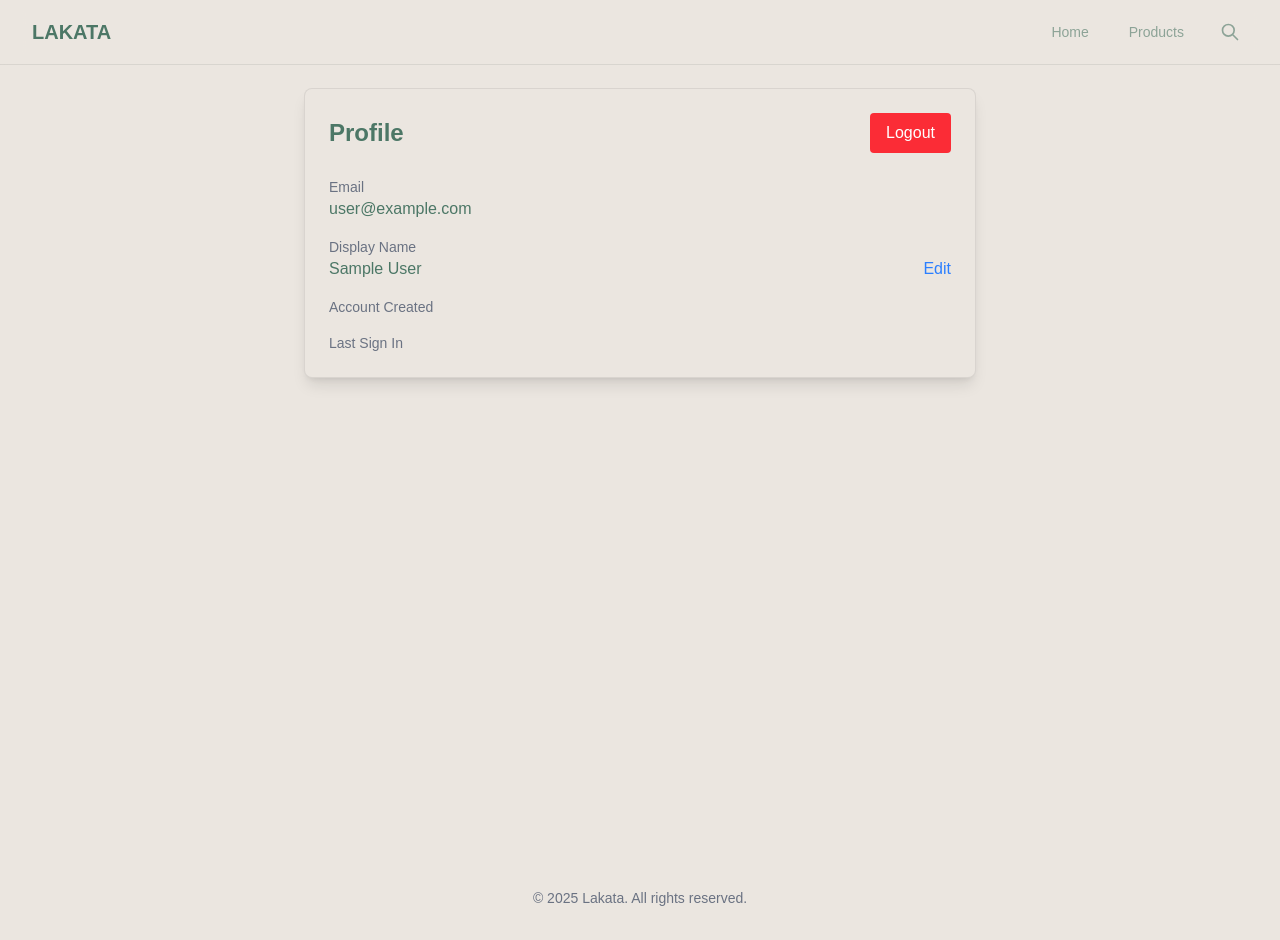
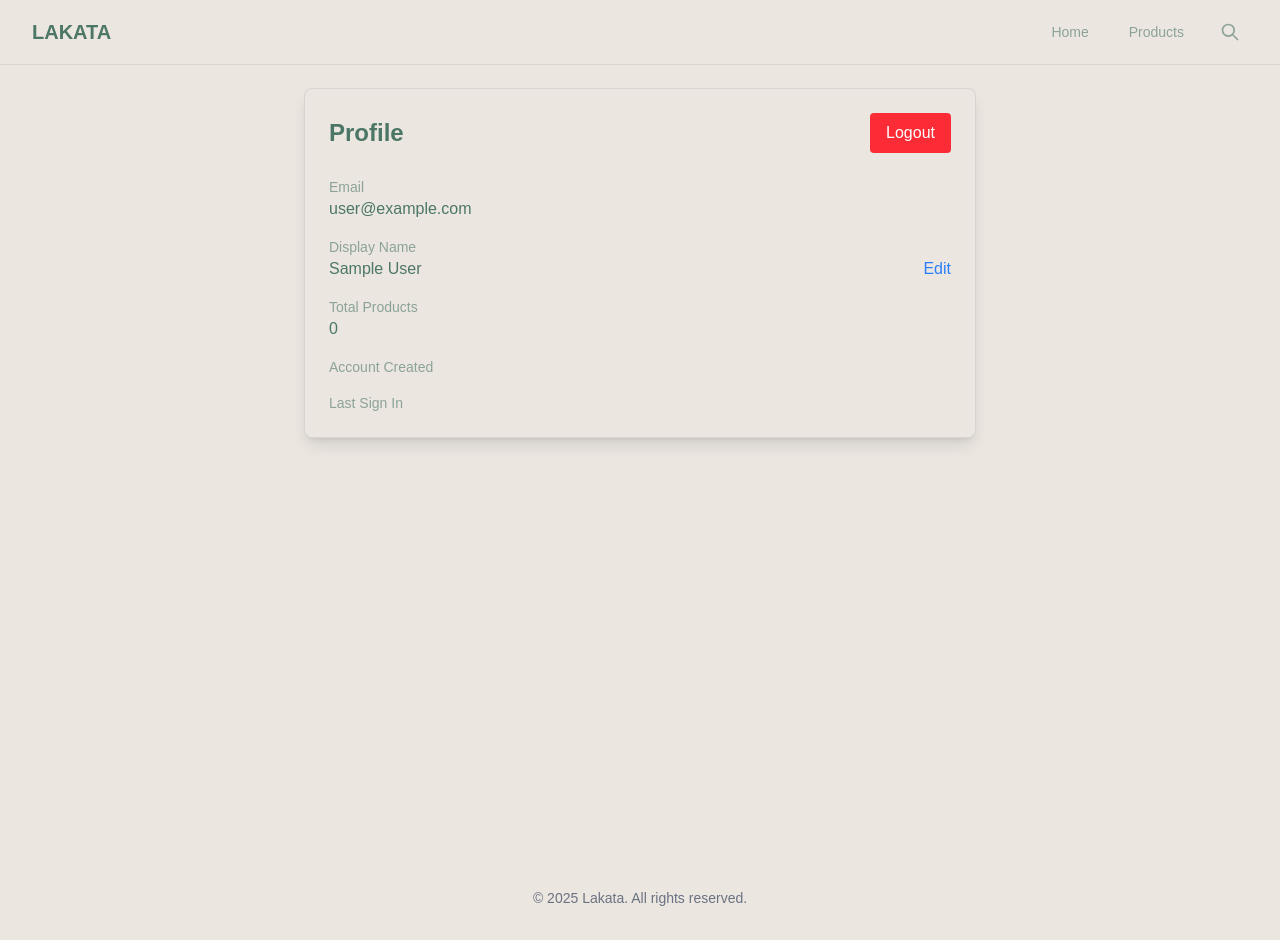
Before and after one commit to BakiTacos/lakatawork, a Next.js app: page /profile in a window 1280 px wide. Built offline with nearby package versions, Linux system fonts and the light colour scheme; no server answers; the database is empty; sample sign-in values are in the browser's storage.

Commit message:
Update page.tsx

```diff
--- a/src/app/(dashboard)/profile/page.tsx
+++ b/src/app/(dashboard)/profile/page.tsx
@@ -2,13 +2,15 @@
 
 import { useState, useEffect } from 'react';
 import { useRouter } from 'next/navigation';
-import { auth } from '@/lib/firebase';
+import { db, auth } from '@/lib/firebase';
 import { onAuthStateChanged, updateProfile, signOut, User } from 'firebase/auth';
+import { collection, query, where, getDocs } from 'firebase/firestore';
 
 export default function ProfilePage() {
   const [user, setUser] = useState<User | null>(null);
   const [isEditing, setIsEditing] = useState(false);
   const [displayName, setDisplayName] = useState('');
+  const [productCount, setProductCount] = useState(0);
   const router = useRouter();
 
   useEffect(() => {
@@ -19,10 +21,22 @@ export default function ProfilePage() {
       }
       setUser(currentUser);
       setDisplayName(currentUser.displayName || '');
+      fetchProductCount(currentUser.uid);
     });
 
     return () => unsubscribe();
   }, [router]);
+
+  const fetchProductCount = async (userId: string) => {
+    try {
+      const productsRef = collection(db, 'products');
+      const q = query(productsRef, where('ownerId', '==', userId));
+      const querySnapshot = await getDocs(q);
+      setProductCount(querySnapshot.size);
+    } catch (error) {
+      console.error('Error fetching product count:', error);
+    }
+  };
 
   const handleLogout = async () => {
     try {
@@ -68,19 +82,19 @@ export default function ProfilePage() {
 
           <div className="space-y-4">
             <div>
-              <p className="text-sm text-gray-500">Email</p>
-              <p className="font-medium">{user.email}</p>
+              <p className="text-sm text-foreground/60">Email</p>
+              <p className="font-medium text-foreground">{user.email}</p>
             </div>
 
             <div>
-              <p className="text-sm text-gray-500">Display Name</p>
+              <p className="text-sm text-foreground/60">Display Name</p>
               {isEditing ? (
                 <div className="flex gap-2">
                   <input
                     type="text"
                     value={displayName}
                     onChange={(e) => setDisplayName(e.target.value)}
-                    className="flex-1 px-3 py-2 border rounded focus:ring-2 focus:ring-blue-500 focus:border-blue-500 outline-none"
+                    className="flex-1 px-3 py-2 border rounded focus:ring-2 focus:ring-blue-500 focus:border-blue-500 outline-none text-foreground bg-background"
                     placeholder="Enter display name"
                   />
                   <button
@@ -101,7 +115,7 @@ export default function ProfilePage() {
                 </div>
               ) : (
                 <div className="flex justify-between items-center">
-                  <p className="font-medium">{user.displayName || 'Not set'}</p>
+                  <p className="font-medium text-foreground">{user.displayName || 'Not set'}</p>
                   <button
                     onClick={() => setIsEditing(true)}
                     className="text-blue-500 hover:text-blue-600"
@@ -113,13 +127,18 @@ export default function ProfilePage() {
             </div>
 
             <div>
-              <p className="text-sm text-gray-500">Account Created</p>
-              <p className="font-medium">{user.metadata.creationTime}</p>
+              <p className="text-sm text-foreground/60">Total Products</p>
+              <p className="font-medium text-foreground">{productCount}</p>
             </div>
 
             <div>
-              <p className="text-sm text-gray-500">Last Sign In</p>
-              <p className="font-medium">{user.metadata.lastSignInTime}</p>
+              <p className="text-sm text-foreground/60">Account Created</p>
+              <p className="font-medium text-foreground">{user.metadata.creationTime}</p>
+            </div>
+
+            <div>
+              <p className="text-sm text-foreground/60">Last Sign In</p>
+              <p className="font-medium text-foreground">{user.metadata.lastSignInTime}</p>
             </div>
           </div>
         </div>
```
